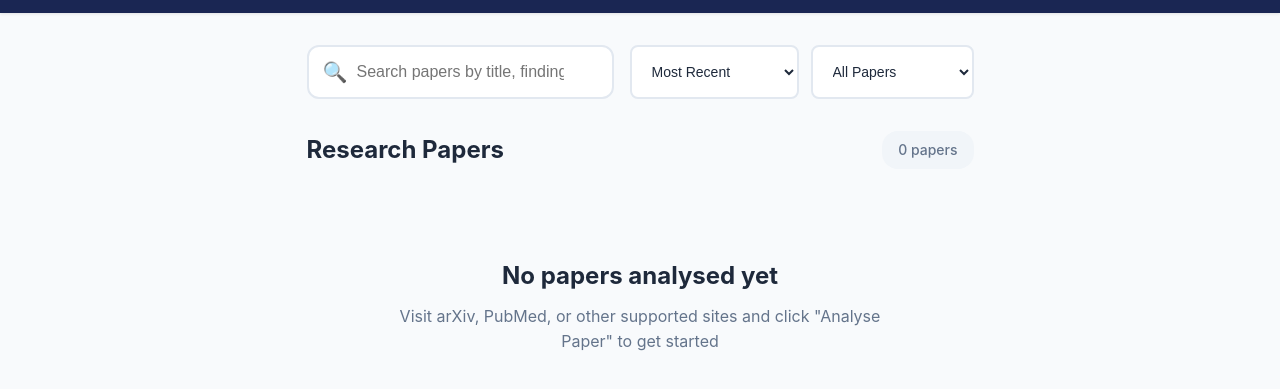
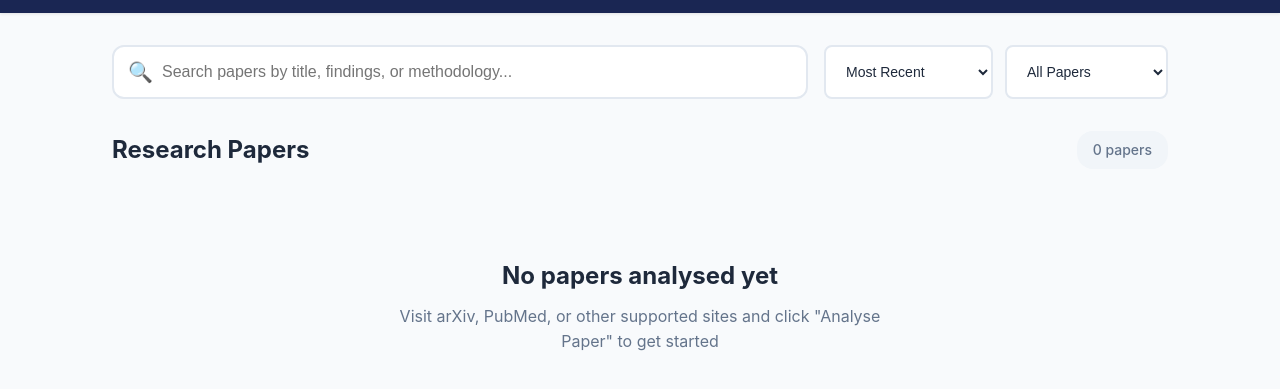
Before and after one commit to carolinefve/research_extension, a browser extension: page dashboard/dashboard.html in a window 1280 px wide. Shown: the part 75-464 px from the top of the page. Drawn offline with Linux system fonts and the light colour scheme.

Commit message:
Fix main content

```diff
--- a/dashboard/dashboard.css
+++ b/dashboard/dashboard.css
@@ -128,7 +128,8 @@ body {
 
 /* Main Content Container */
 .main-content {
-  max-width: 1400px;
+  width: 100%;
+  max-width: 70rem;
   margin: 0 auto;
   padding: 0 2rem;
 }
```
